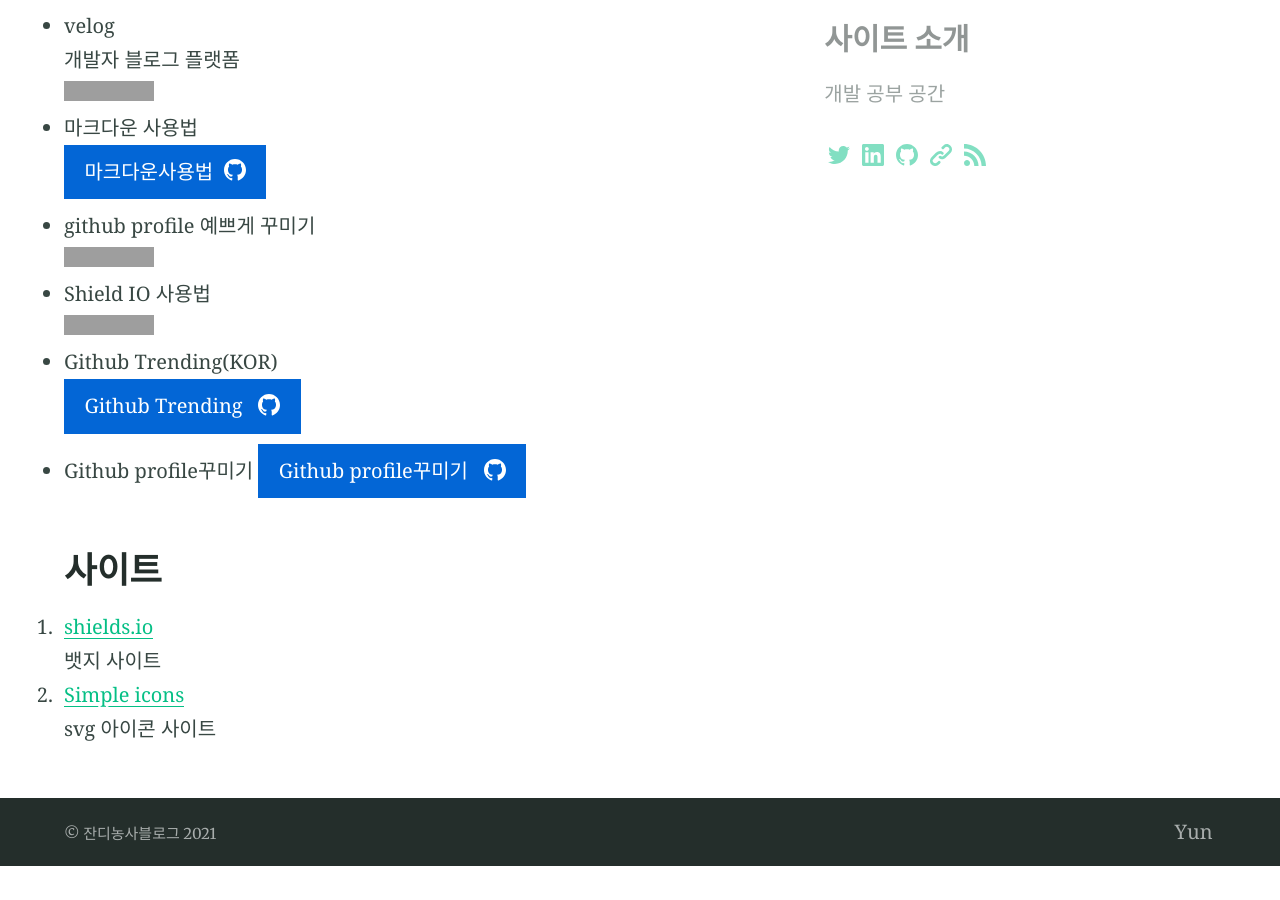
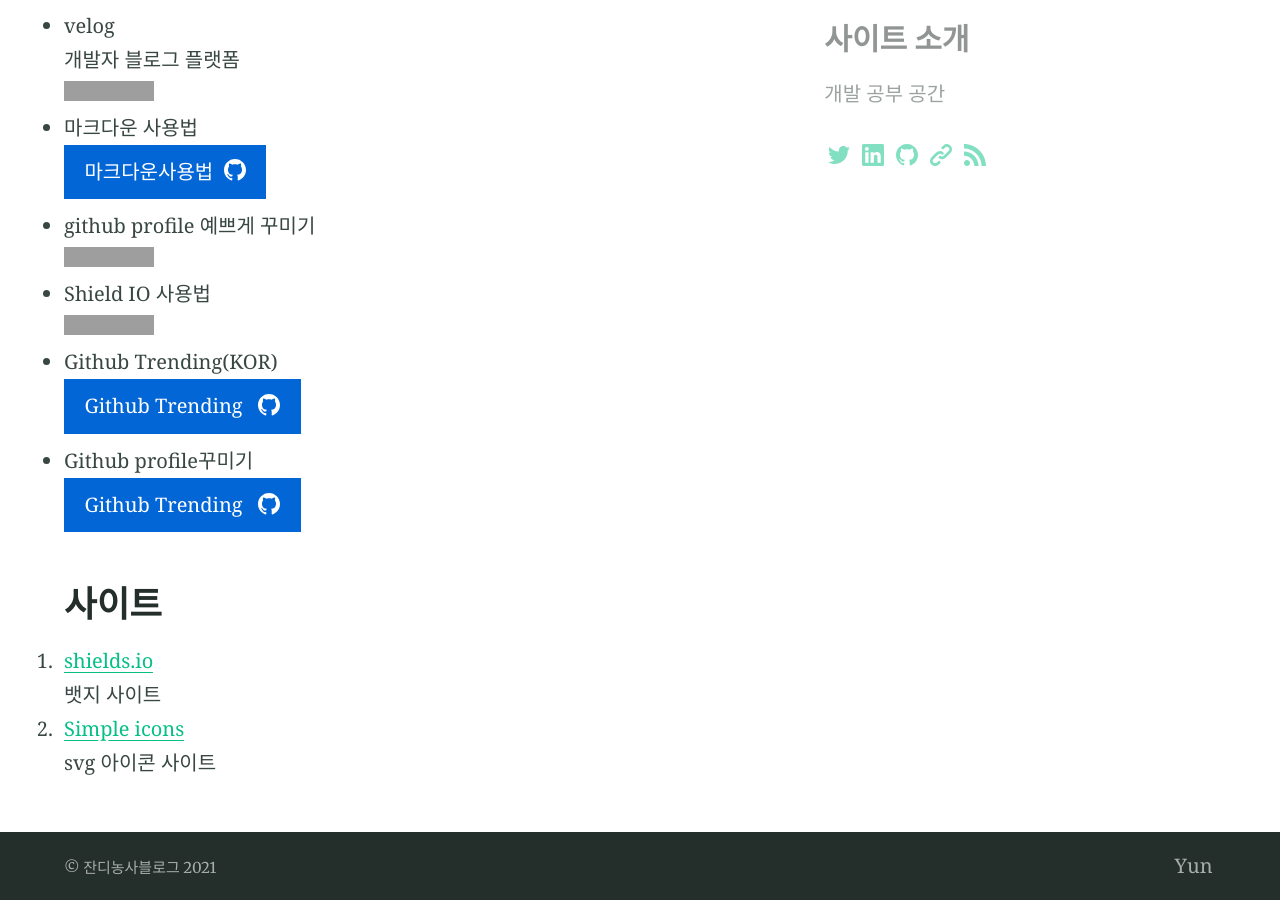
Before and after one commit to EngineerYun/EngineerYun.github.io, a Jekyll site: the page built from Links.md, in a window 1280 px wide and 900 px high, scrolled down 785 px. Built offline with Jekyll 4.4.1, drawn with Linux system fonts in a browser that asks for light colours; before the commit the page ends 1651 px from its top, so only the background shows below that; grey boxes are pictures that could not be loaded.

Commit message:
문단 변경

```diff
--- a/Links.md
+++ b/Links.md
@@ -32,7 +32,7 @@
 {% include button.html text="Github Trending " icon="github" link="https://github.com/trending" color="#0366d6" %}
 
 * Github profile꾸미기
-{% include button.html text="Github profile꾸미기 " icon="github" link="https://github.com/anuraghazra/github-readme-stats" color="#0366d6" %}
+{% include button.html text="Github Trending " icon="github" link="https://github.com/anuraghazra/github-readme-stats" color="#0366d6" %}
 
 ## 사이트
  1. [shields.io](https://shields.io/)
```
